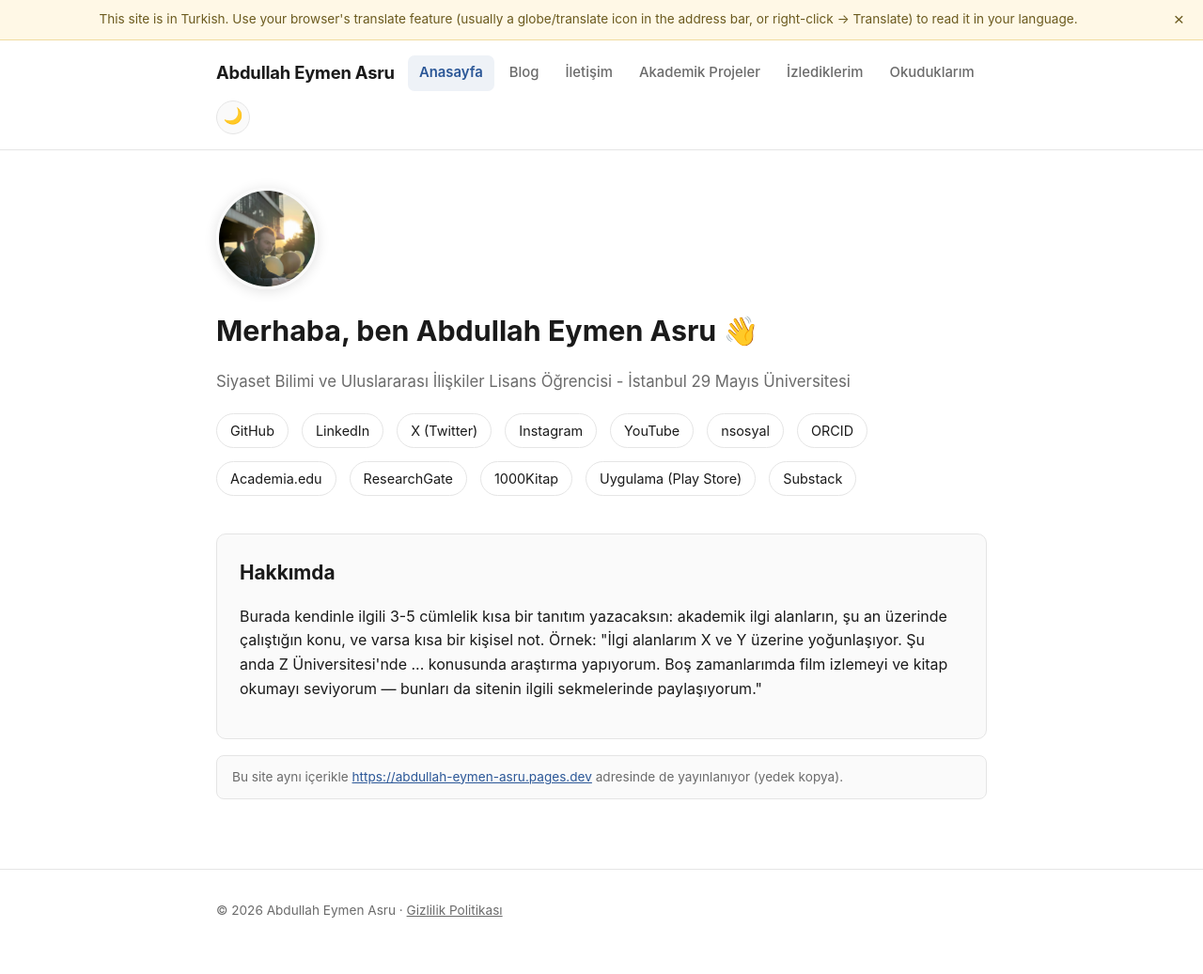
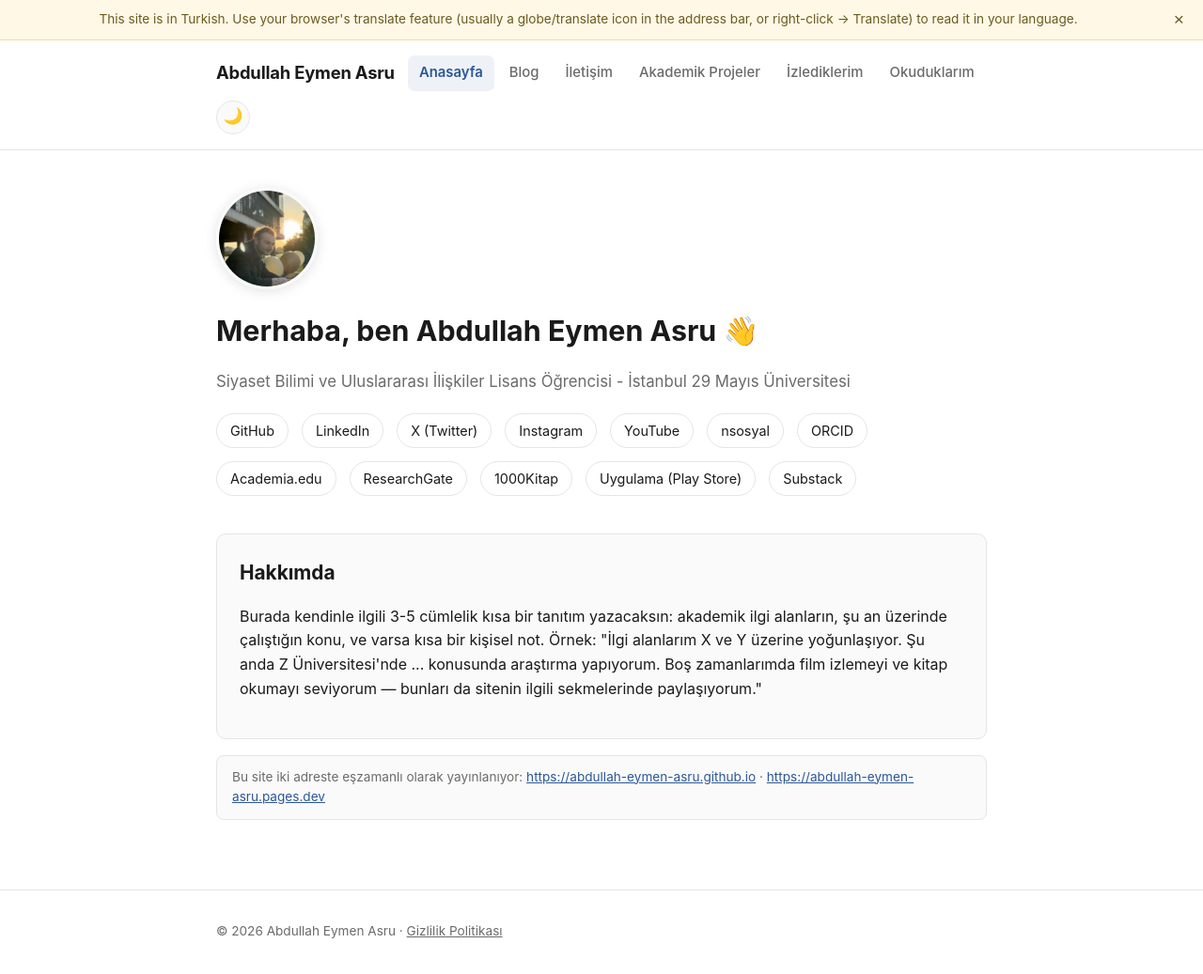
Before and after one commit to abdullah-eymen-asru/abdullah-eymen-asru.github.io, a Jekyll site: the page built from index.md, in a window 1280 px wide and 1037 px high. Shown: the whole window at 94% size. Built offline with Jekyll 4.4.1, drawn with Linux system fonts in a browser that asks for light colours.

Commit message:
Revise introduction and mirror site details
Updated the introduction and mirror site information in index.md.

```diff
--- a/index.md
+++ b/index.md
@@ -8,7 +8,7 @@ title: Anasayfa
   <img src="{{ site.profile_image | relative_url }}" alt="{{ site.title }}" class="profile-photo">
   {% endif %}
 
- <h1>Merhaba, ben Abdullah Eymen Asru 👋</h1>
+  <h1>Merhaba, ben Abdullah Eymen Asru 👋</h1>
   <p class="subtitle">Siyaset Bilimi ve Uluslararası İlişkiler Lisans Öğrencisi - İstanbul 29 Mayıs Üniversitesi</p>
 
   <div class="social-links">
@@ -39,7 +39,8 @@ title: Anasayfa
 
 {% if site.mirror_site_url and site.mirror_site_url != "" %}
 <p class="format-hint" style="margin-top: 1.2em;">
-  Bu site aynı içerikle <a href="{{ site.mirror_site_url }}" target="_blank">{{ site.mirror_site_url }}</a>
-  adresinde de yayınlanıyor (yedek kopya).
+  Bu site iki adreste eşzamanlı olarak yayınlanıyor:
+  <a href="{{ site.url }}" target="_blank">{{ site.url }}</a> ·
+  <a href="{{ site.mirror_site_url }}" target="_blank">{{ site.mirror_site_url }}</a>
 </p>
 {% endif %}
```
